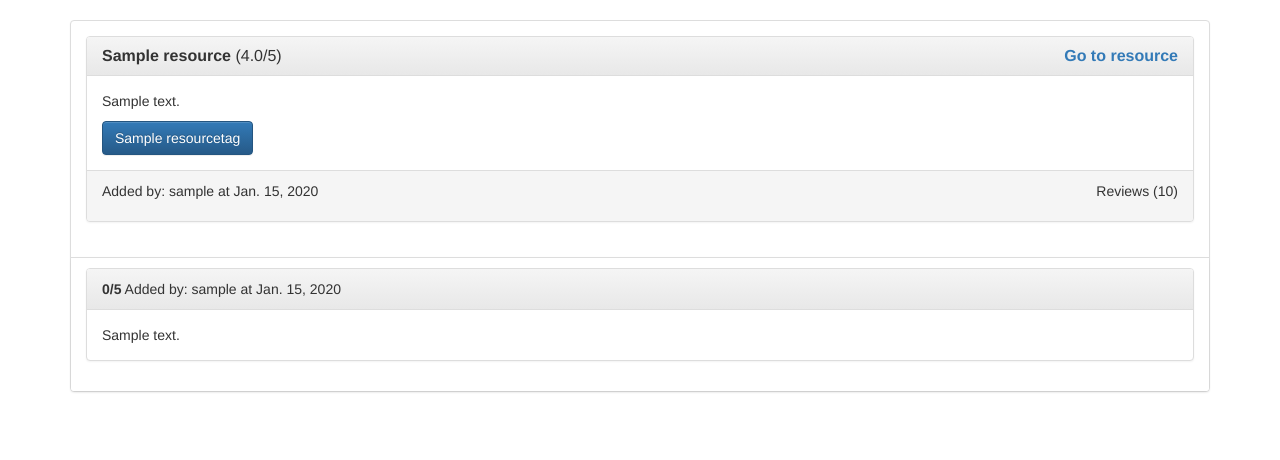
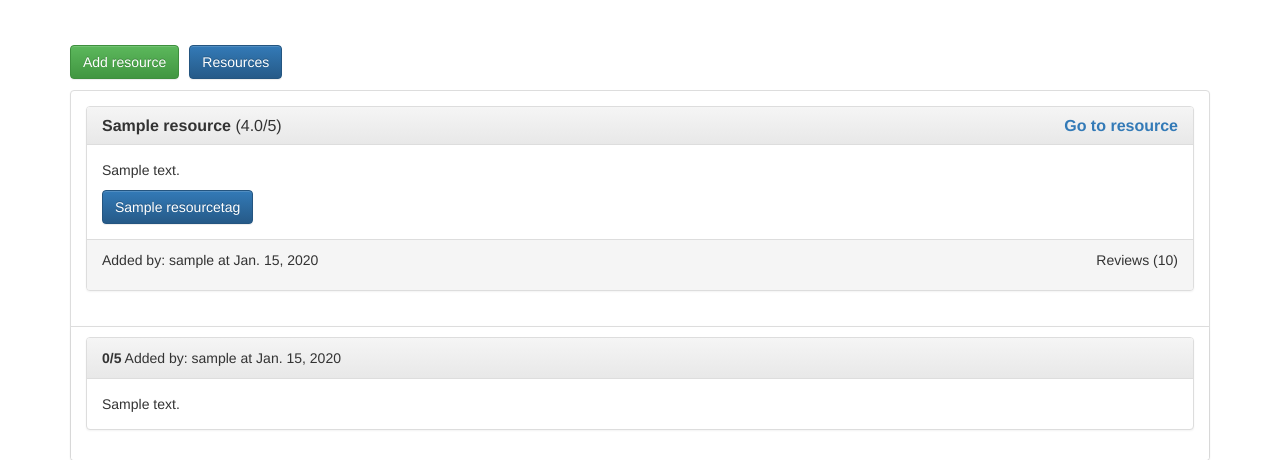
Before and after one commit to beczkowb/studypy, a Django app: page /resources/1/reviews/ in a window 1280 px wide. Shown: the part 32-492 px from the top of the page. Run offline with Django 3.2, Linux system fonts and the light colour scheme; tables that the repository leaves empty hold one stand-in row (values such as "Sample post"); some libraries are stand-ins or nearby versions.

Commit message:
added menu to resource reviews view

```diff
--- a/studypy/templates/resources/resource_reviews.html
+++ b/studypy/templates/resources/resource_reviews.html
@@ -1,6 +1,7 @@
 {% extends '__base.html' %}
 {% block body %}
     <div class="container">
+        {% include 'resources/_resource_list_nav.html' with show_resources_button=True show_tags_button=TrueK %}
         <div class="panel panel-default">
             <div class="panel-body">
                 {% include 'resources/_resource_panel.html' with resource=resource %}
```
